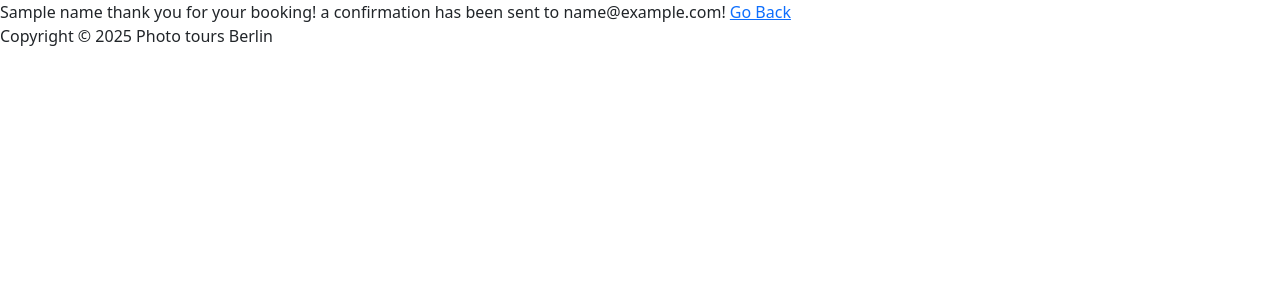
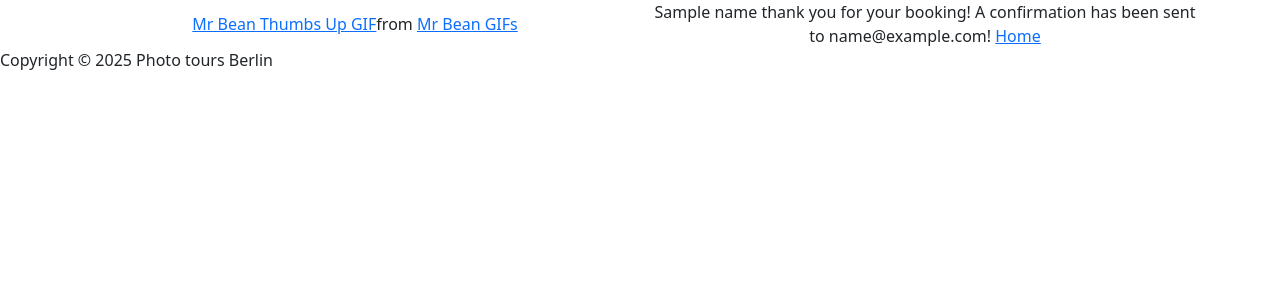
Before and after one commit to ZMegX/berlinphototours, a Flask app: template app/templates/orderReceived.html in a window 1280 px wide. Shown: the part 110-410 px from the top of the page. Run offline with Flask 3, Linux system fonts and the light colour scheme; the template is opened without the code that fills it: most values are stand-ins (such as "Sample title", 1, 10 or a date in 2020).

Commit message:
body structure added - new layout- column-grid

```diff
--- a/app/templates/orderReceived.html
+++ b/app/templates/orderReceived.html
@@ -1,9 +1,23 @@
 {% extends "base.html" %}
 
 {% block main %}
-
-{{ name }} thank you for your booking!
-a confirmation has been sent to {{ email }}!
-
-    <a href="/">Go Back</a>
+<div class="container text-center">
+    <div class="row align-items-center">
+      <div class="col sm-12 md-6 lg-6">
+        <div class="tenor-gif-embed" data-postid="13684011490947959172" data-share-method="host" data-aspect-ratio="1" data-width="100%">
+            <a href="https://tenor.com/view/mr-bean-thumbs-up-gif-13684011490947959172">Mr Bean Thumbs Up GIF</a>from
+                <a href="https://tenor.com/search/mr+bean-gifs">Mr Bean GIFs</a>
+            </div>
+        </div>
+        <div class="col sm-12 md-6 lg-6">
+            <span class="animed-on-scroll">
+            {{ name }} thank you for your booking!
+                A confirmation has been sent to {{ email }}!
+            </span>
+            <span class="animate-on-scroll">
+                <a href="/">Home</a>
+            </span>
+        </div>
+    </div>
+</div>
 {% endblock main %}
```
